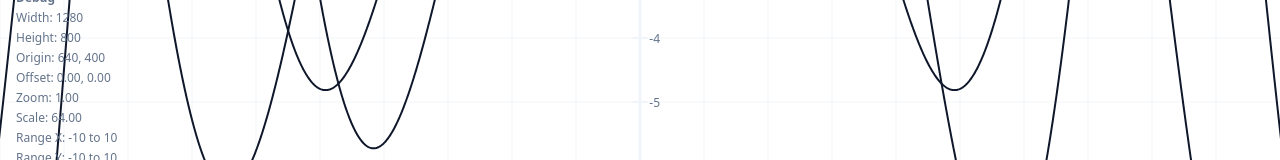
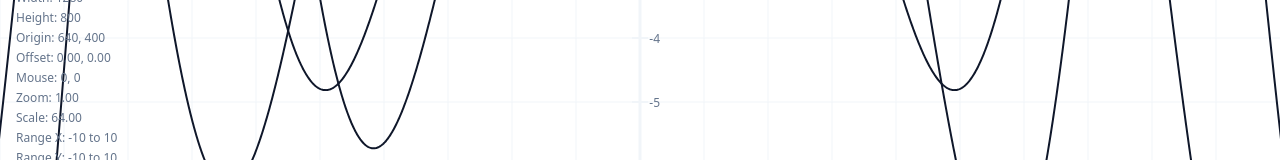
Before and after one commit to leonmeka/func, a React (Vite) app: page / in a window 1280 px wide. Shown: the part 618-778 px from the top of the page. Built offline with nearby package versions, Linux system fonts and the light colour scheme.

Commit message:
chore: include mousePosition in coordinate system context

```diff
--- a/core/components/coordinate-system/coordinate-system.tsx
+++ b/core/components/coordinate-system/coordinate-system.tsx
@@ -65,6 +65,7 @@ export const CoordinateSystem = ({
             origin,
             width,
             height,
+            mousePosition,
             rangeX,
             rangeY,
             scale,
--- a/core/components/debug/debug.tsx
+++ b/core/components/debug/debug.tsx
@@ -6,6 +6,7 @@ export const Debug = () => {
     origin,
     width,
     height,
+    mousePosition,
     rangeX,
     rangeY,
     scale,
@@ -26,6 +27,9 @@ export const Debug = () => {
       <span>
         Offset: {offsetX.toFixed(2)}, {offsetY.toFixed(2)}
       </span>
+      <span>
+        Mouse: {mousePosition.x}, {mousePosition.y}
+      </span>
 
       <span>Zoom: {zoom.toFixed(2)}</span>
       <span>Scale: {scale.toFixed(2)}</span>
--- a/core/contexts/coordinate-system.context.ts
+++ b/core/contexts/coordinate-system.context.ts
@@ -6,6 +6,7 @@ interface CoordinateSystemContextProps {
   origin: Point;
   width: number;
   height: number;
+  mousePosition: Point;
   rangeX: Range;
   rangeY: Range;
   scale: number;
@@ -18,6 +19,7 @@ const initialContext: CoordinateSystemContextProps = {
   origin: { x: 0, y: 0 },
   width: 0,
   height: 0,
+  mousePosition: { x: 0, y: 0 },
   rangeX: [-10, 10],
   rangeY: [-10, 10],
   scale: 0,
```
